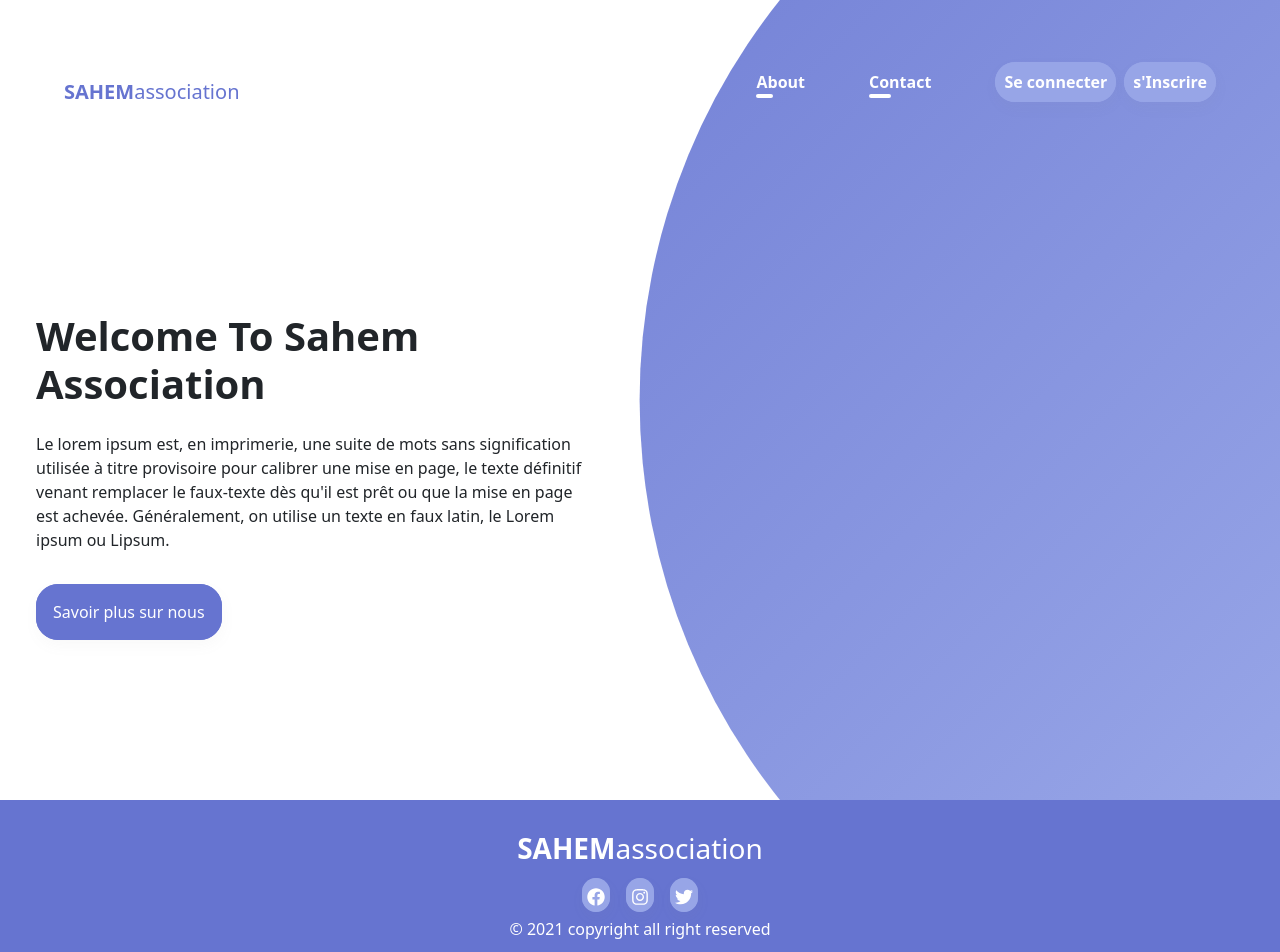
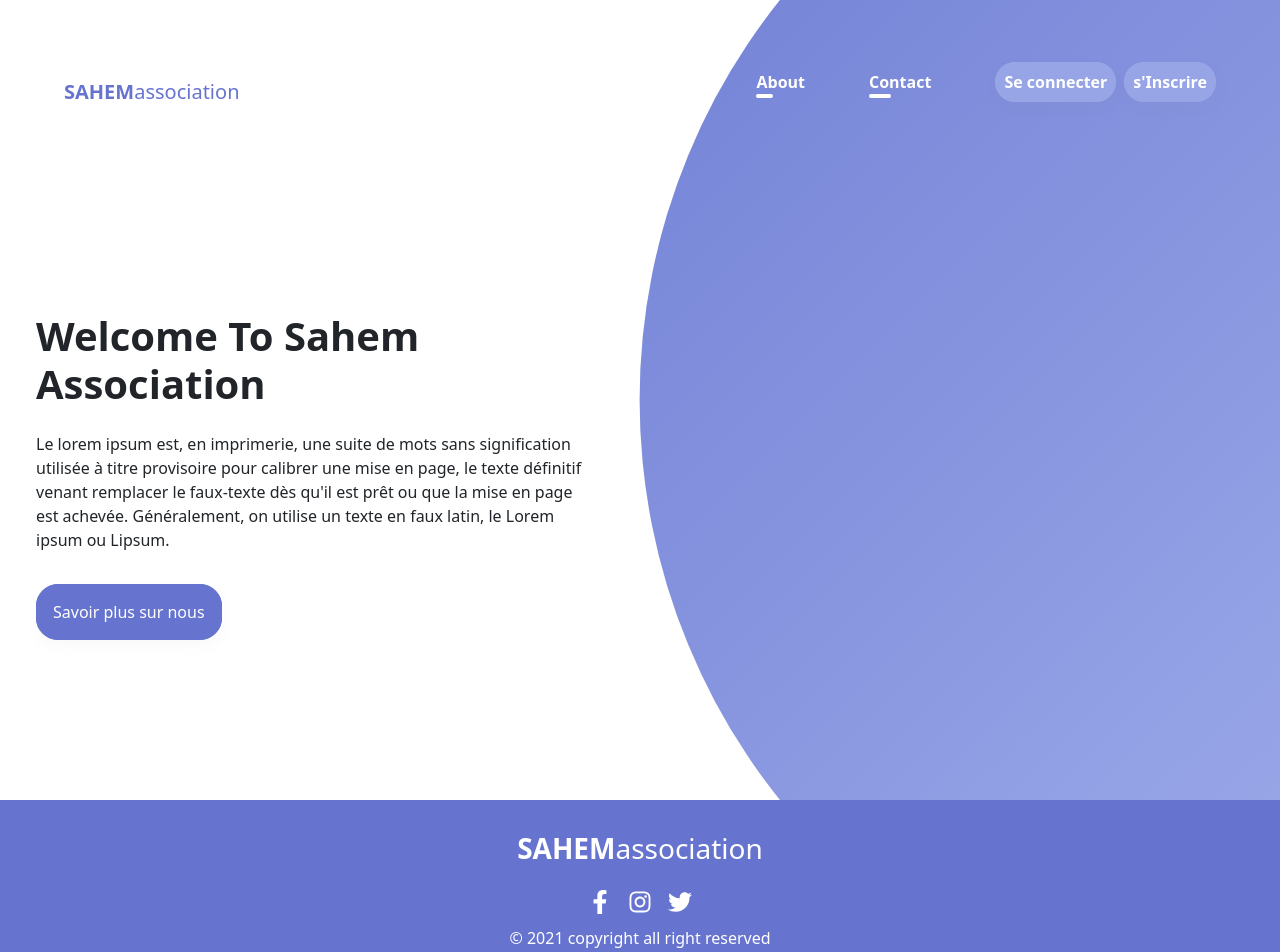
Before and after one commit to anasmasti/sahm-frontend, a Next.js app: page / in a window 1280 px wide. Shown: the top 952 px of the page. Built offline with nearby package versions, Linux system fonts and the light colour scheme.

Commit message:
Reafctoring code

```diff
--- a/components/Footer.js
+++ b/components/Footer.js
@@ -1,7 +1,7 @@
 import React from "react";
 import style from "../styles/shared/Footer.module.scss";
 import {
-  FaFacebook,
+  FaFacebookF,
   FaInstagram,
   FaTwitter,
 } from 'react-icons/fa';
@@ -21,17 +21,17 @@ const Footer = () => {
         </div>
         <div className="">
           <Link href="#">
-            <a className={['seconde-btn p-1', style.icon].join(' ')}>
-              <FaFacebook />
+            <a className={['', style.icon].join(' ')}>
+              <FaFacebookF />
             </a>
           </Link>
           <Link href="#">
-            <a className={['seconde-btn p-1 mx-3', style.icon].join(' ')}>
+            <a className={['mx-3', style.icon].join(' ')}>
               <FaInstagram />
             </a>
           </Link>
           <Link href="#">
-            <a className={['seconde-btn p-1', style.icon].join(' ')}>
+            <a className={['', style.icon].join(' ')}>
               <FaTwitter />
             </a>
           </Link>
--- a/styles/shared/Footer.module.scss
+++ b/styles/shared/Footer.module.scss
@@ -16,7 +16,8 @@
 
 .icon {
     color: color(light);
-    font-size: large;
+    font-size:1.5rem;
+    font-weight: 700;
     &:hover {
         color: color(third-color);
     }
```
Also changed, not shown: pages/landing/index.js (+6 -6 lines).
